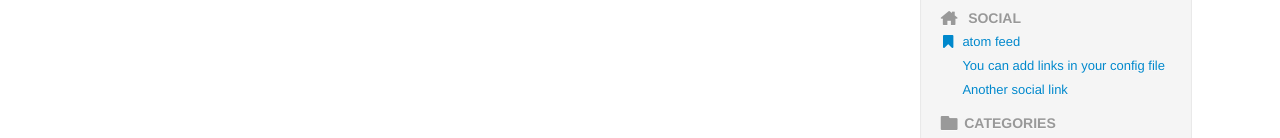
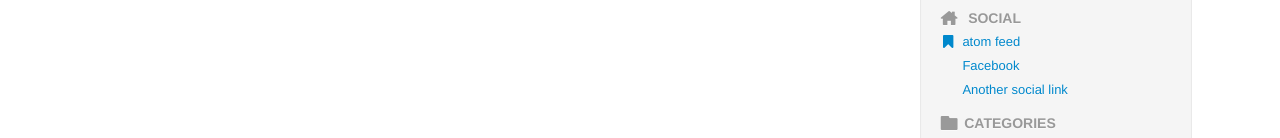
Before and after one commit to brian-hammond/brian-hammond.github.io, a plain HTML site: page archives.html in a window 1280 px wide. Shown: the part 215-353 px from the top of the page. Drawn offline with Linux system fonts and the light colour scheme.

Commit message:
Update documentation

```diff
--- a/archives.html
+++ b/archives.html
@@ -103,7 +103,7 @@
     <li><a href="#"><i class="icon-external-link"></i>You can modify those links in your config file</a></li>
 <li class="nav-header"><h4><i class="icon-home icon-large"></i> social</h4></li>
 <li><a href="https://brian-hammond.github.io/feeds/all.atom.xml" rel="alternate"><i class="icon-bookmark icon-large"></i>atom feed</a></li>
-    <li><a href="#"><i class="icon-You can add links in your config file-sign icon-large"></i>You can add links in your config file</a></li>
+    <li><a href="https://www.facebook.com/brianhammond8"><i class="icon-Facebook-sign icon-large"></i>Facebook</a></li>
     <li><a href="#"><i class="icon-Another social link-sign icon-large"></i>Another social link</a></li>
 
 <li class="nav-header"><h4><i class="icon-folder-close icon-large"></i>Categories</h4></li>
```
Also changed, not shown: author/brian-hammond.html (+1 -1 lines), bio-armory.html (+1 -1 lines), categories.html (+1 -1 lines), category/posts.html (+1 -1 lines), index.html (+1 -1 lines), tag/rosalind-bioinformatics.html (+1 -1 lines), tags.html (+1 -1 lines).
